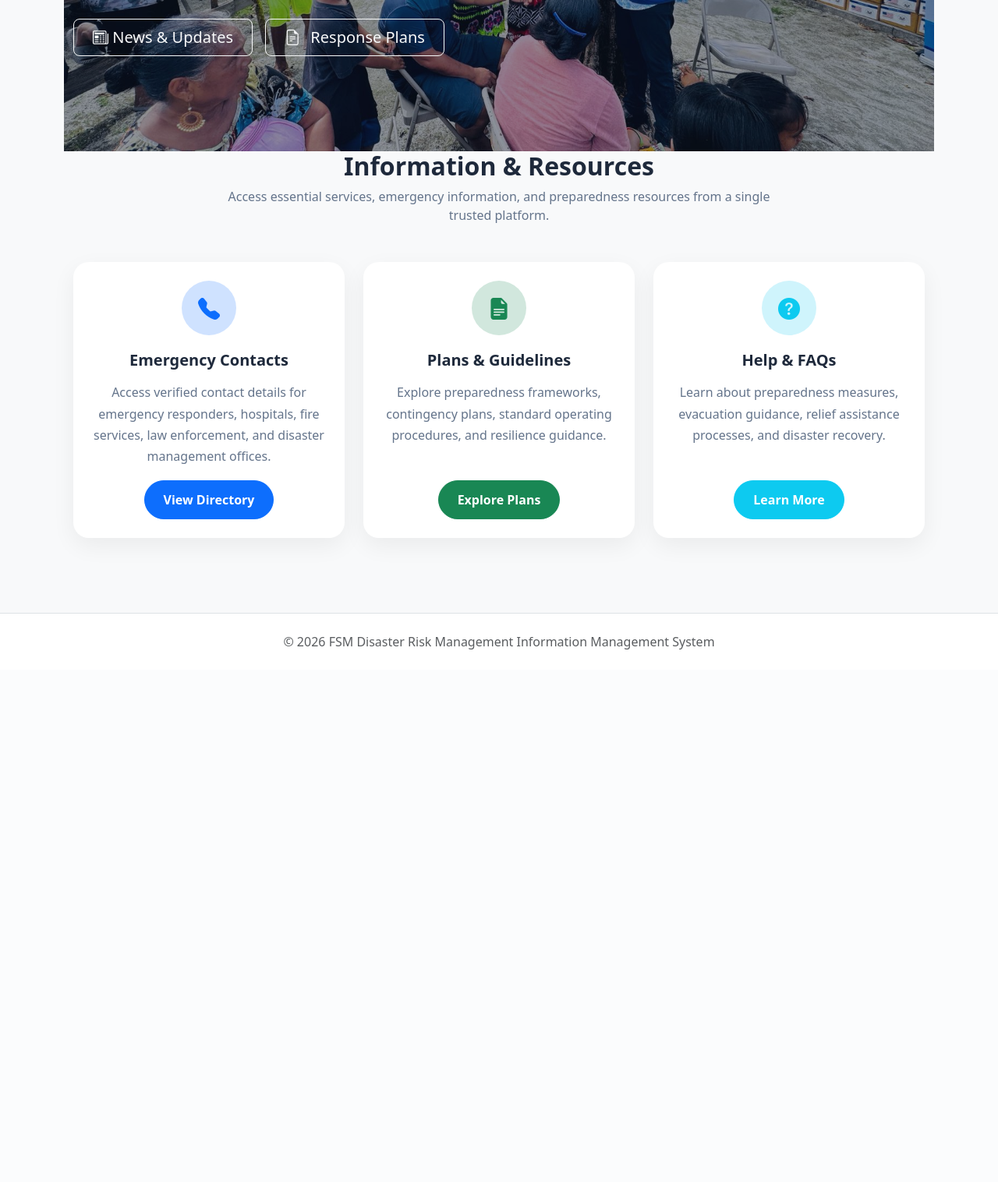
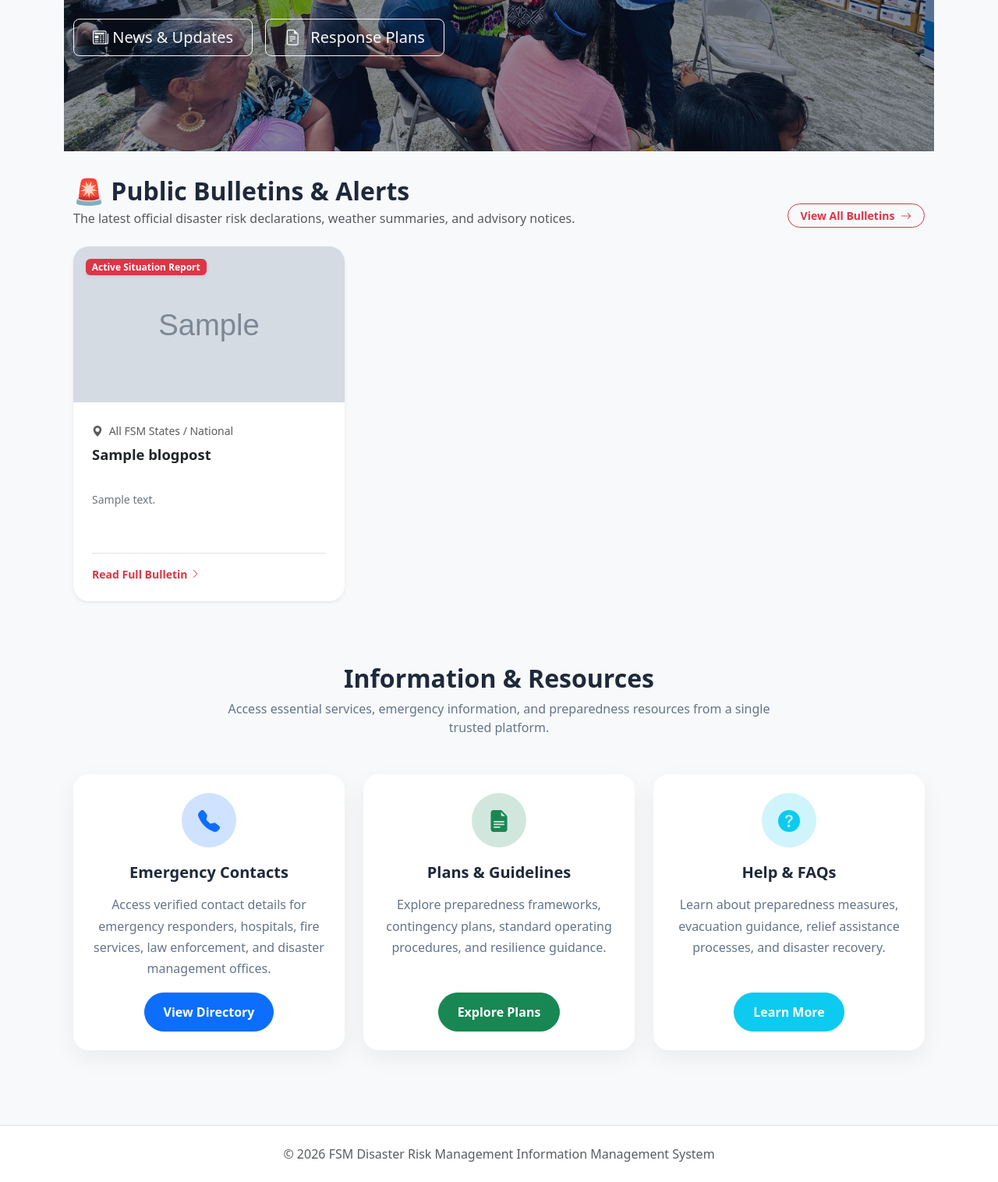
Before and after one commit to judgebushx/DRMIMS, a Django app: page / in a window 1280 px wide. Shown: the part 528-2044 px from the top of the page at 78% size. Before the commit the page ends 1361 px from the top, so only its background shows below. Run offline with Django 5.2, Linux system fonts and the light colour scheme; tables that the repository leaves empty hold one stand-in row (values such as "Sample post"); grey boxes marked "Sample" are stand-in pictures.

Commit message:
3rd commit

```diff
--- a/portal/templates/portal/home.html
+++ b/portal/templates/portal/home.html
@@ -217,11 +217,79 @@
 
 </section>
 
+<section class="container mb-5 ims-section">
+    <div class="d-flex justify-content-between align-items-end mb-4">
+        <div>
+            <h2 class="section-title mb-1">🚨 Public Bulletins & Alerts</h2>
+            <p class="text-muted mb-0">The latest official disaster risk declarations, weather summaries, and advisory notices.</p>
+        </div>
+        <a href="{% url 'portal:news_list' %}" class="btn btn-outline-danger btn-sm rounded-pill px-3 fw-bold d-none d-sm-inline-block">
+            View All Bulletins <i class="bi bi-arrow-right ms-1"></i>
+        </a>
+    </div>
 
-<!-- ===================================== -->
-<!-- FEATURES SECTION -->
-<!-- ===================================== -->
+    <div class="row g-4">
+        {% for bulletin in recent_bulletins %}
+            <div class="col-lg-4 col-md-6">
+                <div class="card h-100 shadow-sm border-0 overflow-hidden" style="border-radius: 1.25rem; background: #fff; transition: transform 0.3s ease, box-shadow 0.3s ease;">
 
+                    <div class="position-relative bg-light" style="height: 200px; overflow: hidden;">
+                        {% if bulletin.featured_image %}
+                            <img src="{{ bulletin.featured_image.url }}"
+                                 alt="{{ bulletin.title }}"
+                                 class="w-100 h-100 object-fit-cover">
+                        {% else %}
+                            <img src="{% static 'images/emergency_hero.jpeg' %}"
+                                 alt="{{ bulletin.title }}"
+                                 class="w-100 h-100 object-fit-cover"
+                                 style="filter: brightness(0.85);">
+                        {% endif %}
+
+                        <span class="position-absolute top-0 start-0 m-3 badge bg-danger fw-bold shadow-sm">
+                            {{ bulletin.get_category_display }}
+                        </span>
+                    </div>
+
+                    <div class="card-body p-4 d-flex flex-column">
+                        <div class="mb-2">
+                            <small class="text-muted">
+                                <i class="bi bi-geo-alt-fill me-1"></i> {{ bulletin.get_state_tag_display }}
+                            </small>
+                        </div>
+
+                        <h5 class="fw-bold text-dark mb-2 line-clamp-2" style="font-size: 1.15rem; min-height: 2.7em; display: -webkit-box; -webkit-line-clamp: 2; -webkit-box-orient: vertical; overflow: hidden;">
+                            {{ bulletin.title }}
+                        </h5>
+
+                        <p class="text-secondary small flex-grow-1 mb-3" style="display: -webkit-box; -webkit-line-clamp: 3; -webkit-box-orient: vertical; overflow: hidden; min-height: 4.5em;">
+                            {{ bulletin.summary|default:bulletin.content|truncatechars:140 }}
+                        </p>
+
+                        <div class="border-top pt-3 mt-auto">
+                            <a href="{% url 'portal:news_detail' slug=bulletin.slug %}" class="text-decoration-none fw-bold text-danger small d-flex align-items-center stretched-link">
+                                Read Full Bulletin <i class="bi bi-chevron-right ms-1 small"></i>
+                            </a>
+                        </div>
+                    </div>
+                </div>
+            </div>
+        {% empty %}
+            <div class="col-12">
+                <div class="p-5 text-center text-muted bg-white rounded-4 border shadow-sm">
+                    <i class="bi bi-shield-check text-success display-5 d-block mb-2"></i>
+                    <h5>No active emergency bulletins or alerts posted at this time.</h5>
+                    <p class="small text-secondary mb-0">System status operational. All regional indicators remain clear.</p>
+                </div>
+            </div>
+        {% endfor %}
+    </div>
+
+    <div class="text-center mt-4 d-sm-none">
+        <a href="{% url 'portal:news_list' %}" class="btn btn-outline-danger w-100 fw-bold">
+            View All Bulletins
+        </a>
+    </div>
+</section>
 
 
 <!-- ===================================== -->
--- a/portal/views.py
+++ b/portal/views.py
@@ -1,15 +1,17 @@
 from django.shortcuts import render
-from .models import FAQCategory
 from django.db import models
+from django.views.generic import ListView, DetailView
+from .models import FAQCategory, BlogPost
 from repositories.models import LogisticsAsset, DocumentRepository
 from directories.models import EmergencyContact
-from django.views.generic import ListView, DetailView
-from .models import BlogPost
-
-
 
 def home(request):
     """Serves an accessible public safety and disaster awareness portal"""
+
+    # Query the 3 most recent published news bulletins/blog posts
+    # Note: If your model uses a custom field name like 'created_at' or 'published_date',
+    # replace '-id' with your field name (e.g., '-created_at') to sort by date.
+    recent_bulletins = BlogPost.objects.filter(is_published=True).order_by('-id')[:3]
 
     # Non-technical emergency response actions
     preparedness_steps = [
@@ -30,18 +32,15 @@ def home(request):
     context = {
         'steps': preparedness_steps,
         'early_warning_system': 'https://example-fsm-alert.gov',
+        'recent_bulletins': recent_bulletins,  # Passes data seamlessly to your home.html loop!
     }
 
     return render(request, 'portal/home.html', context)
 
 
-
-
-
-
 class FAQListView(ListView):
     model = FAQCategory
-    template_name = 'portal/faq.html'  # <-- Double check that this matches exactly!
+    template_name = 'portal/faq.html'
     context_object_name = 'categories'
 
     def get_queryset(self):
@@ -52,8 +51,6 @@ class FAQListView(ListView):
                 to_attr='published_faqs'
             )
         )
-
-
 
 
 class BlogNewsListView(ListView):
@@ -76,6 +73,7 @@ class BlogNewsListView(ListView):
         context['categories'] = BlogPost.CATEGORY_CHOICES
         return context
 
+
 class BlogNewsDetailView(DetailView):
     """Renders a standalone clean layout for reading a specific public notice"""
     model = BlogPost
```
Also changed, not shown: config/settings.py (+51 -1 lines), media/news_banners/2026/723215309_2602671833508515_8877374018196427680_n.jpg (added), media/news_banners/2026/screenshot-2026-02-16-at-2-40-11-pm.png (added).
